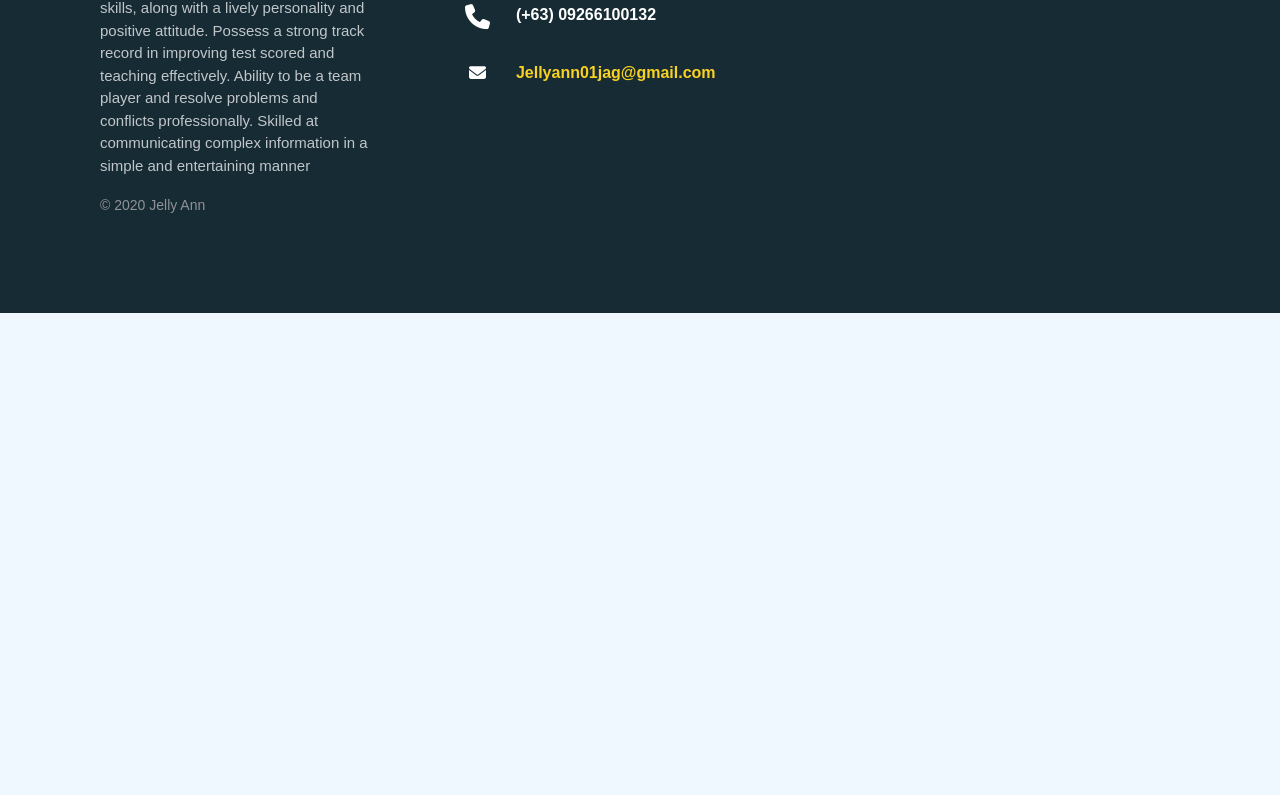
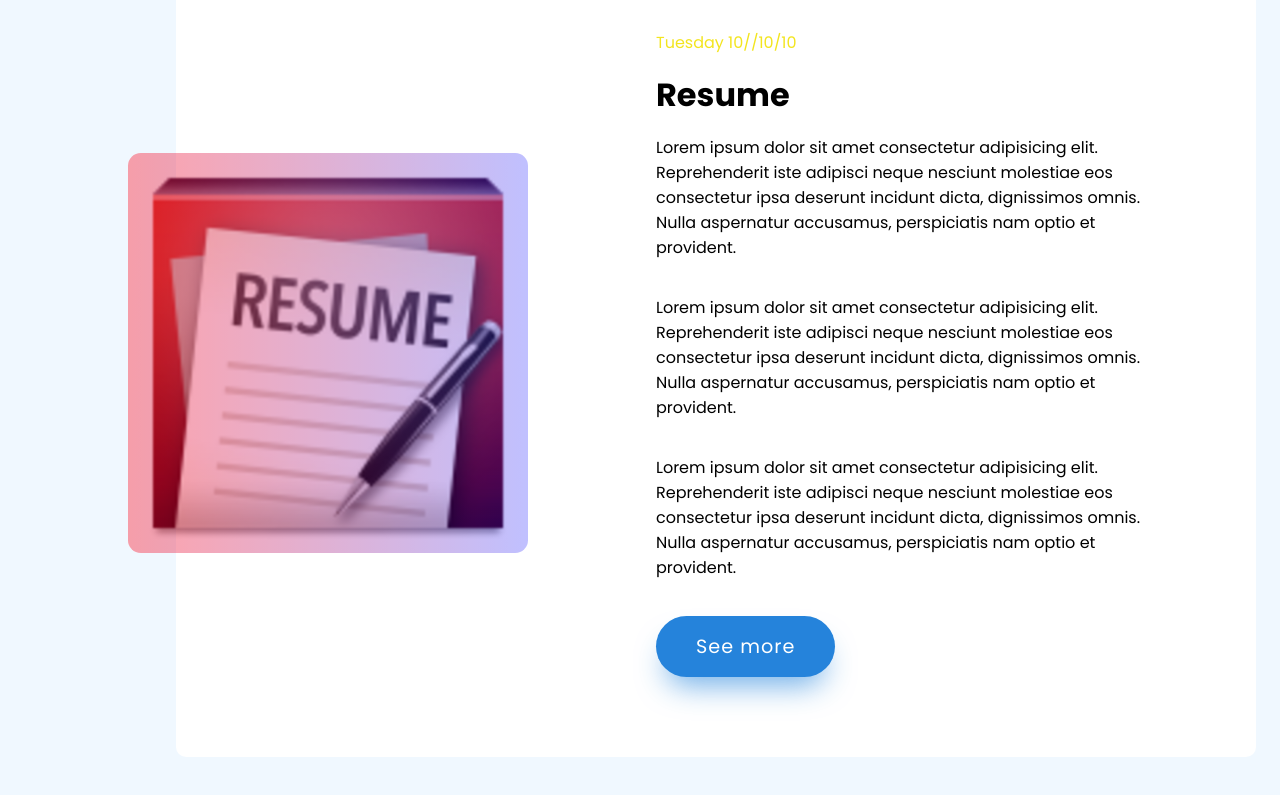
Before and after one commit to jellyannguilalas/jellyannguilalas.github.io, a plain HTML site: page index.html in a window 1280 px wide. Shown: the part 1905-2700 px from the top of the page. Before the commit the page ends 2218 px from the top, so only its background shows below. Drawn offline with nearby package versions, Linux system fonts and the light colour scheme; a web font is replaced by a local one.

Commit message:
worked on the resume part

```diff
--- a/index.html
+++ b/index.html
@@ -255,23 +255,25 @@
         </div>
     </div>
 
-    <!-- <div class="wew">
+     <div class="wew">
                 <div class="blog-post">
                     <div class="blog-post-img">
-                        <img src="hill.jpg">
+                        <img src="resume.png">
                     </div>
                     <div class="blog-post-info">
                         <div class="blog-post-date">
                             <span>Tuesday</span>
                             <span>10//10/10</span>
                         </div>
-                        <h1 class="blog-post-title">Blog post</h1>
+                        <h1 class="blog-post-title">Resume</h1>
+                        <p class="blog-post-text">Lorem ipsum dolor sit amet consectetur adipisicing elit. Reprehenderit iste adipisci neque nesciunt molestiae eos consectetur ipsa deserunt incidunt dicta, dignissimos omnis. Nulla aspernatur accusamus, perspiciatis nam optio et provident. </p>
+                        <p class="blog-post-text">Lorem ipsum dolor sit amet consectetur adipisicing elit. Reprehenderit iste adipisci neque nesciunt molestiae eos consectetur ipsa deserunt incidunt dicta, dignissimos omnis. Nulla aspernatur accusamus, perspiciatis nam optio et provident. </p>
                         <p class="blog-post-text">Lorem ipsum dolor sit amet consectetur adipisicing elit. Reprehenderit iste adipisci neque nesciunt molestiae eos consectetur ipsa deserunt incidunt dicta, dignissimos omnis. Nulla aspernatur accusamus, perspiciatis nam optio et provident. </p>
                         <a href="#" class="blog-post-btn">See more</a>
                     </div>
                 </div>
 
-            </div>-->
+            </div>
     <!--            <div class="wew2">
                 <div class="blog-post">
                     <div class="blog-post-info2">
```
Also changed, not shown: octopus.png (added), resume.png (added).
